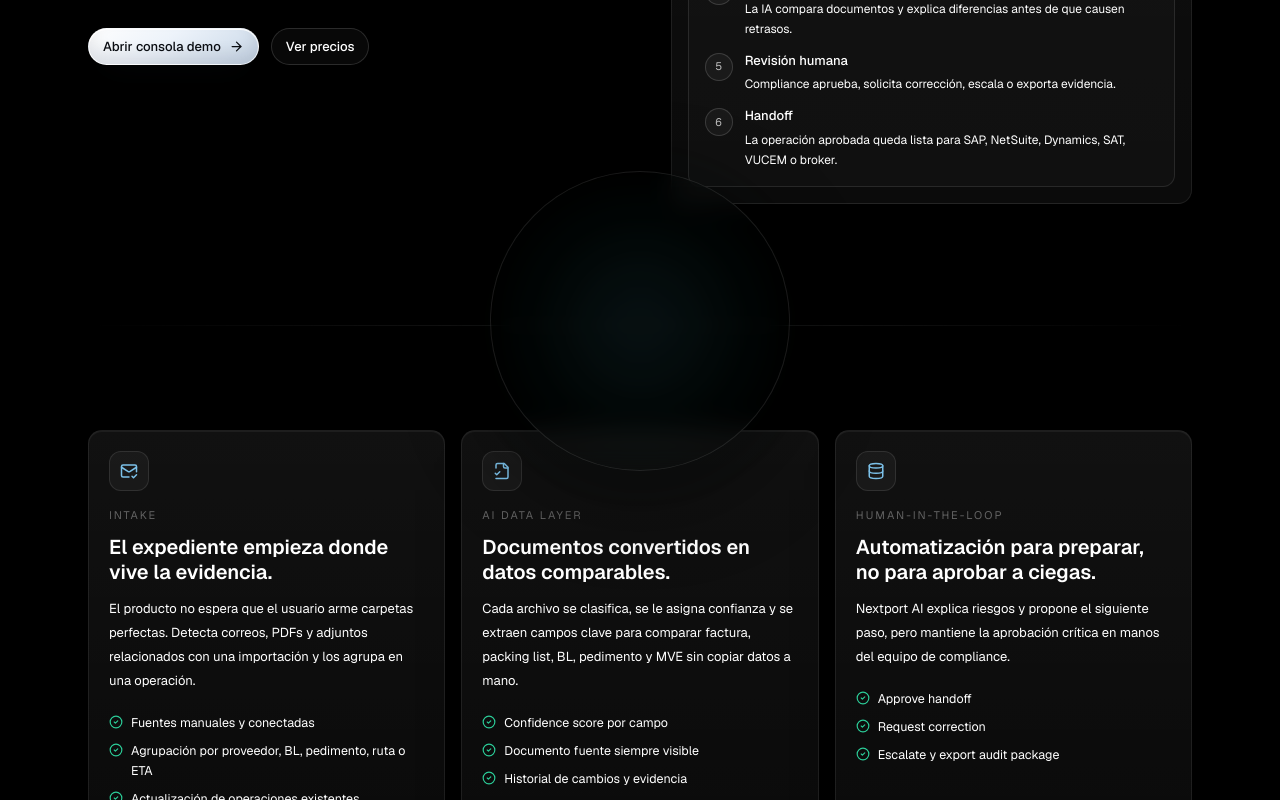
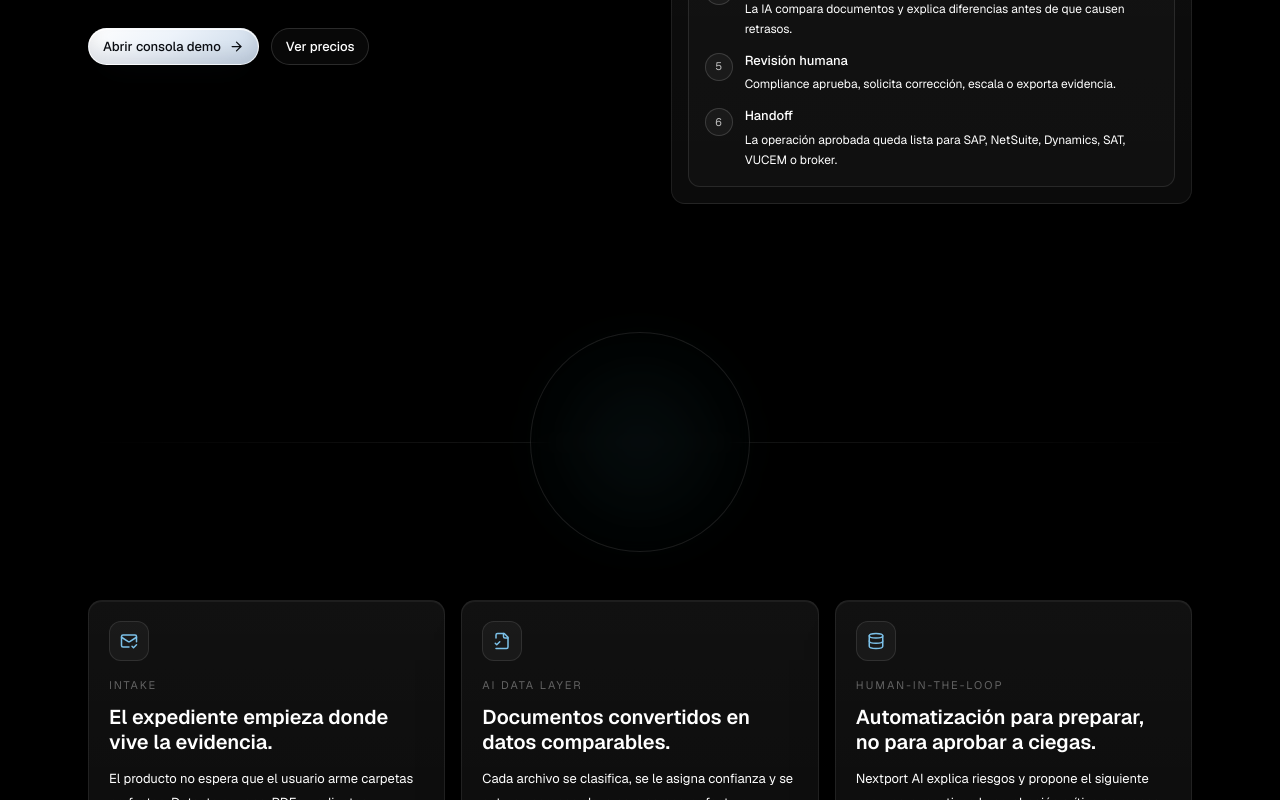
Before and after one commit to alejandrozfx-svg/nextport-ai, a Next.js app: page /platform in a window 1280 px wide. Shown: the part 708-1508 px from the top of the page. Built offline with nearby package versions, Linux system fonts and the light colour scheme.

Commit message:
fix: contain platform workflow lottie

```diff
--- a/src/components/marketing/PlatformWorkflowLottie.tsx
+++ b/src/components/marketing/PlatformWorkflowLottie.tsx
@@ -26,11 +26,11 @@ export function PlatformWorkflowLottie() {
   }, []);
 
   return (
-    <section className="relative z-10 mx-auto -mt-8 h-[150px] max-w-6xl px-4 pb-2 sm:-mt-12 sm:h-[180px] sm:px-6 lg:-mt-16 lg:h-[210px]">
+    <section className="relative z-10 mx-auto max-w-6xl overflow-hidden px-4 py-8 sm:px-6 sm:py-10 lg:py-12">
       <div className="absolute inset-x-4 top-1/2 h-px bg-gradient-to-r from-transparent via-white/10 to-transparent sm:inset-x-6" />
-      <div className="absolute left-1/2 top-1/2 h-[280px] w-[280px] -translate-x-1/2 -translate-y-1/2 rounded-full bg-[radial-gradient(circle,rgba(122,176,224,0.16),rgba(21,191,167,0.07)_38%,transparent_70%)] blur-2xl" />
-      <div className="relative mx-auto flex h-full w-full items-center justify-center">
-        <div className="platform-workflow-lottie flex h-[220px] w-[220px] items-center justify-center rounded-full border border-white/10 bg-black/20 shadow-[0_24px_90px_rgba(0,0,0,0.42)] backdrop-blur-md sm:h-[260px] sm:w-[260px] lg:h-[300px] lg:w-[300px]">
+      <div className="absolute left-1/2 top-1/2 h-[240px] w-[240px] -translate-x-1/2 -translate-y-1/2 rounded-full bg-[radial-gradient(circle,rgba(122,176,224,0.14),rgba(21,191,167,0.05)_38%,transparent_70%)] blur-2xl" />
+      <div className="relative mx-auto flex w-full items-center justify-center">
+        <div className="platform-workflow-lottie pointer-events-none flex h-[160px] w-[160px] items-center justify-center rounded-full border border-white/10 bg-black/25 shadow-[0_18px_70px_rgba(0,0,0,0.36)] backdrop-blur-md sm:h-[190px] sm:w-[190px] lg:h-[220px] lg:w-[220px]">
           {ready ? (
             createElement("dotlottie-wc", {
               src: PLATFORM_WORKFLOW_LOTTIE,
```
